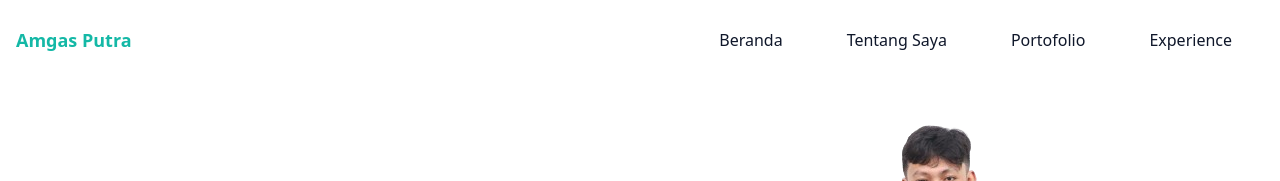
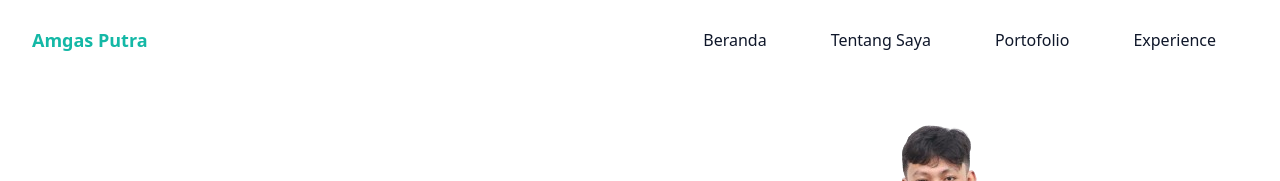
Before and after one commit to Amgasputra/Website-Portofolio, a plain HTML site: page index.html in a window 1280 px wide. Shown: the top 181 px of the page. Drawn offline with nearby package versions, Linux system fonts and the light colour scheme.

Commit message:
index.html

```diff
--- a/index.html
+++ b/index.html
@@ -35,7 +35,7 @@
 <body>
     <!-- Header Start -->
     <header class="bg-transparent absolute top-0 w-full flex items-center z-10">
-        <div class="container mx-auto">
+        <div class="container mx-auto px-4">
             <div class="flex items-center justify-between relative">
                 <div class="px-4">
                     <a href="#home" class="font-bold text-lg text-teal-500 block py-6">Amgas Putra</a>
```
